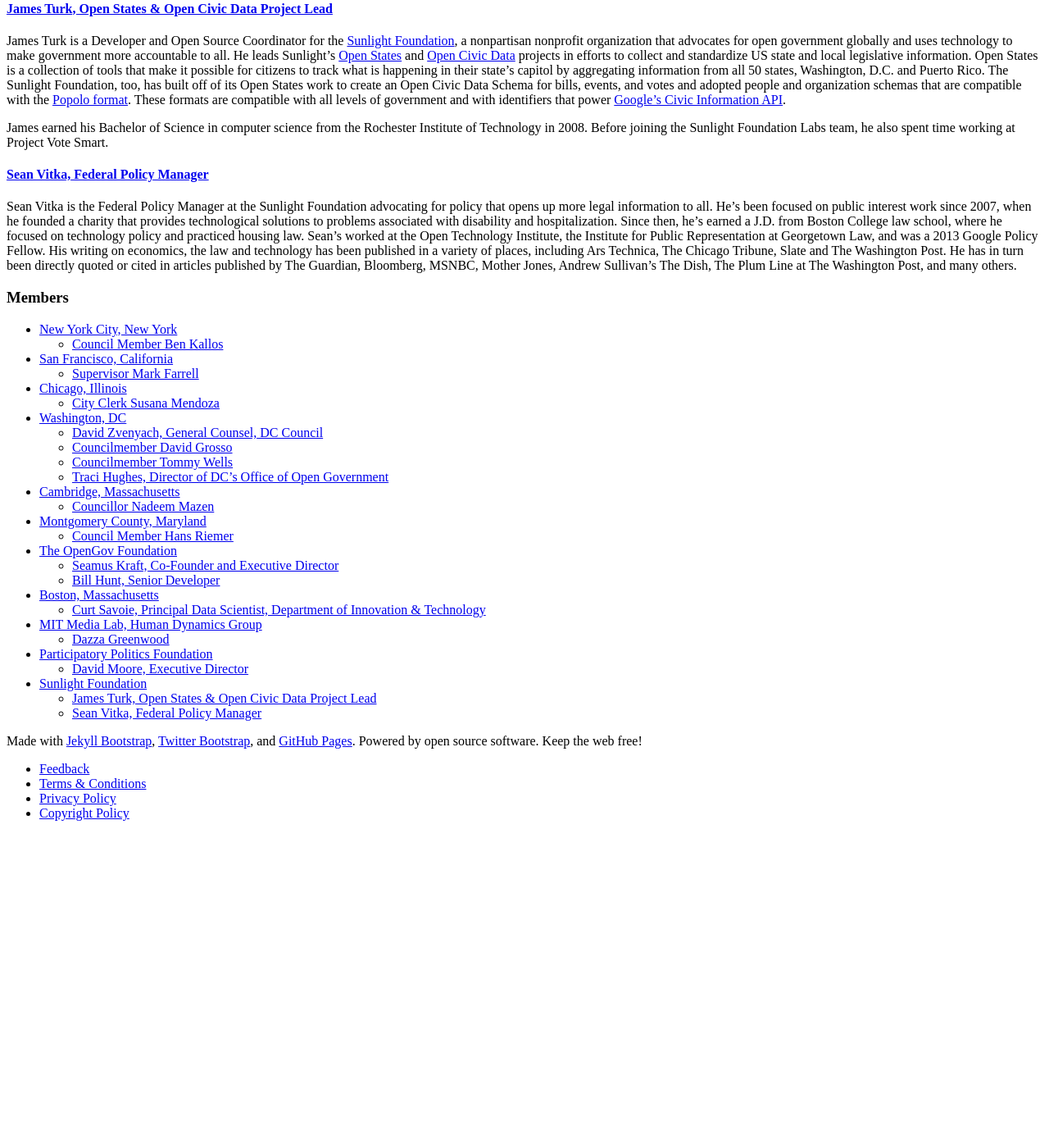
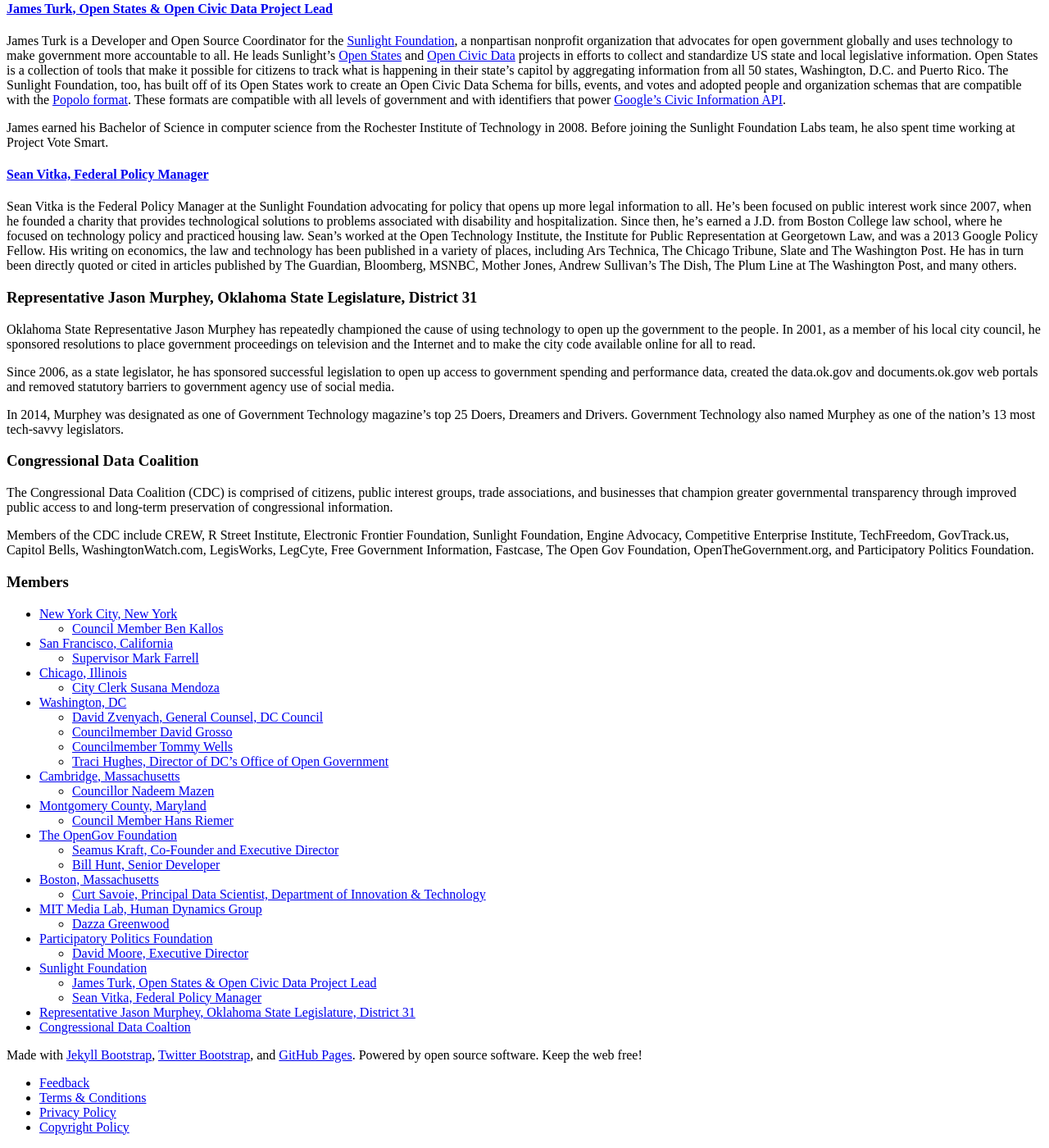
Before and after one commit to opengovfoundation/free-law-founders-site, a Jekyll site: the page built from who-we-are.md, in a window 1280 px wide and 1400 px high, scrolled down 3370 px. Shown: the whole window at 82% size. Built offline with Jekyll 4.4.1, drawn with Linux system fonts in a browser that asks for light colours; nearby versions of some CDN libraries; before the commit the page ends 4387 px from its top, so only the background shows below that.

Commit message:
Update who-we-are.md

```diff
--- a/who-we-are.md
+++ b/who-we-are.md
@@ -29,10 +29,12 @@ sidebar: |
   * <a href="#mit">MIT Media Lab, Human Dynamics Group</a>
   	* <a href="#mit-dazza_greenwood">Dazza Greenwood</a>
   * <a href="#participatory_politics">Participatory Politics Foundation</a>
-  	* <a href="$pp-david_moore">David Moore, Executive Director</a>
+  	* <a href="#pp-david_moore">David Moore, Executive Director</a>
   * <a href="#sunlight_foundation">Sunlight Foundation</a>
     * <a href="#sunlight-james_turk">James Turk, Open States & Open Civic Data Project Lead</a>
     * <a href="#sunlight-sean_vitka">Sean Vitka, Federal Policy Manager</a>
+  * <a href="#jason_murphey">Representative Jason Murphey, Oklahoma State Legislature, District 31</a>
+  * <a href="#congressional_data">Congressional Data Coaltion</a>
 
 ---
 {% include JB/setup %}
@@ -155,3 +157,17 @@ Project Vote Smart.
 #### <a id="sunlight-sean_vitka"></a>[Sean Vitka, Federal Policy Manager](http://sunlightfoundation.com/team/)
 
 Sean Vitka is the Federal Policy Manager at the Sunlight Foundation advocating for policy that opens up more legal information to all. He’s been focused on public interest work since 2007, when he founded a charity that provides technological solutions to problems associated with disability and hospitalization. Since then, he’s earned a J.D. from Boston College law school, where he focused on technology policy and practiced housing law. Sean’s worked at the Open Technology Institute, the Institute for Public Representation at Georgetown Law, and was a 2013 Google Policy Fellow. His writing on economics, the law and technology has been published in a variety of places, including Ars Technica, The Chicago Tribune, Slate and The Washington Post. He has in turn been directly quoted or cited in articles published by The Guardian, Bloomberg, MSNBC, Mother Jones, Andrew Sullivan's The Dish, The Plum Line at The Washington Post, and many others.
+
+### <a id="jason_murphey"></a>Representative Jason Murphey, Oklahoma State Legislature, District 31
+
+Oklahoma State Representative Jason Murphey has repeatedly championed the cause of using technology to open up the government to the people. In 2001, as a member of his local city council, he sponsored resolutions to place government proceedings on television and the Internet and to make the city code available online for all to read.
+
+Since 2006, as a state legislator, he has sponsored successful legislation to open up access to government spending and performance data, created the data.ok.gov and documents.ok.gov web portals and removed statutory barriers to government agency use of social media.
+
+In 2014, Murphey was designated as one of Government Technology magazine’s top 25 Doers, Dreamers and Drivers. Government Technology also named Murphey as one of the nation’s 13 most tech-savvy legislators.
+
+### <a id="congressional_data"></a>Congressional Data Coalition
+
+The Congressional Data Coalition (CDC) is comprised of citizens, public interest groups, trade associations, and businesses that champion greater governmental transparency through improved public access to and long-term preservation of congressional information.
+
+Members of the CDC include CREW, R Street Institute, Electronic Frontier Foundation, Sunlight Foundation, Engine Advocacy, Competitive Enterprise Institute, TechFreedom, GovTrack.us, Capitol Bells, WashingtonWatch.com, LegisWorks, LegCyte, Free Government Information, Fastcase, The Open Gov Foundation, OpenTheGovernment.org, and Participatory Politics Foundation.
```
